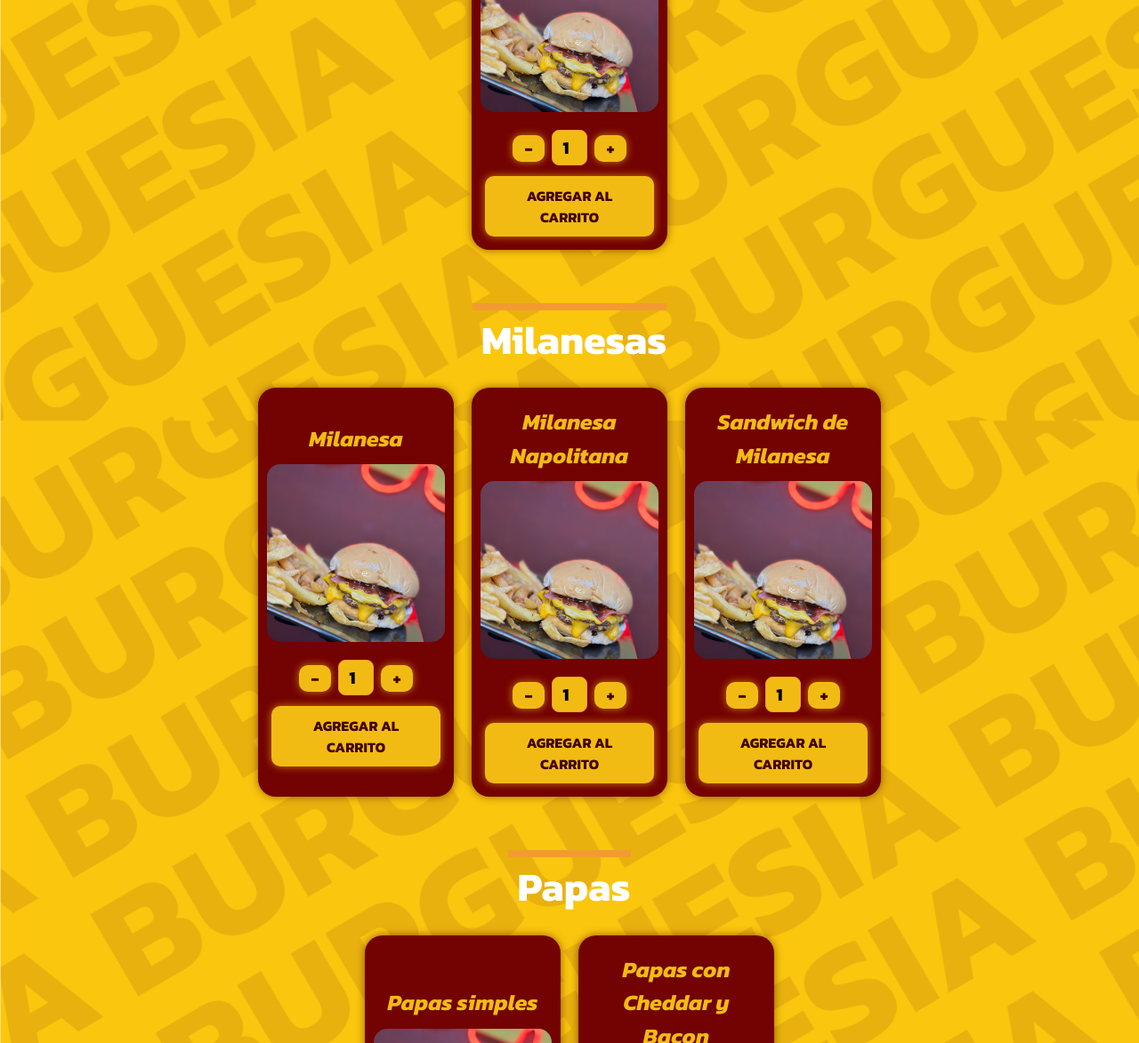
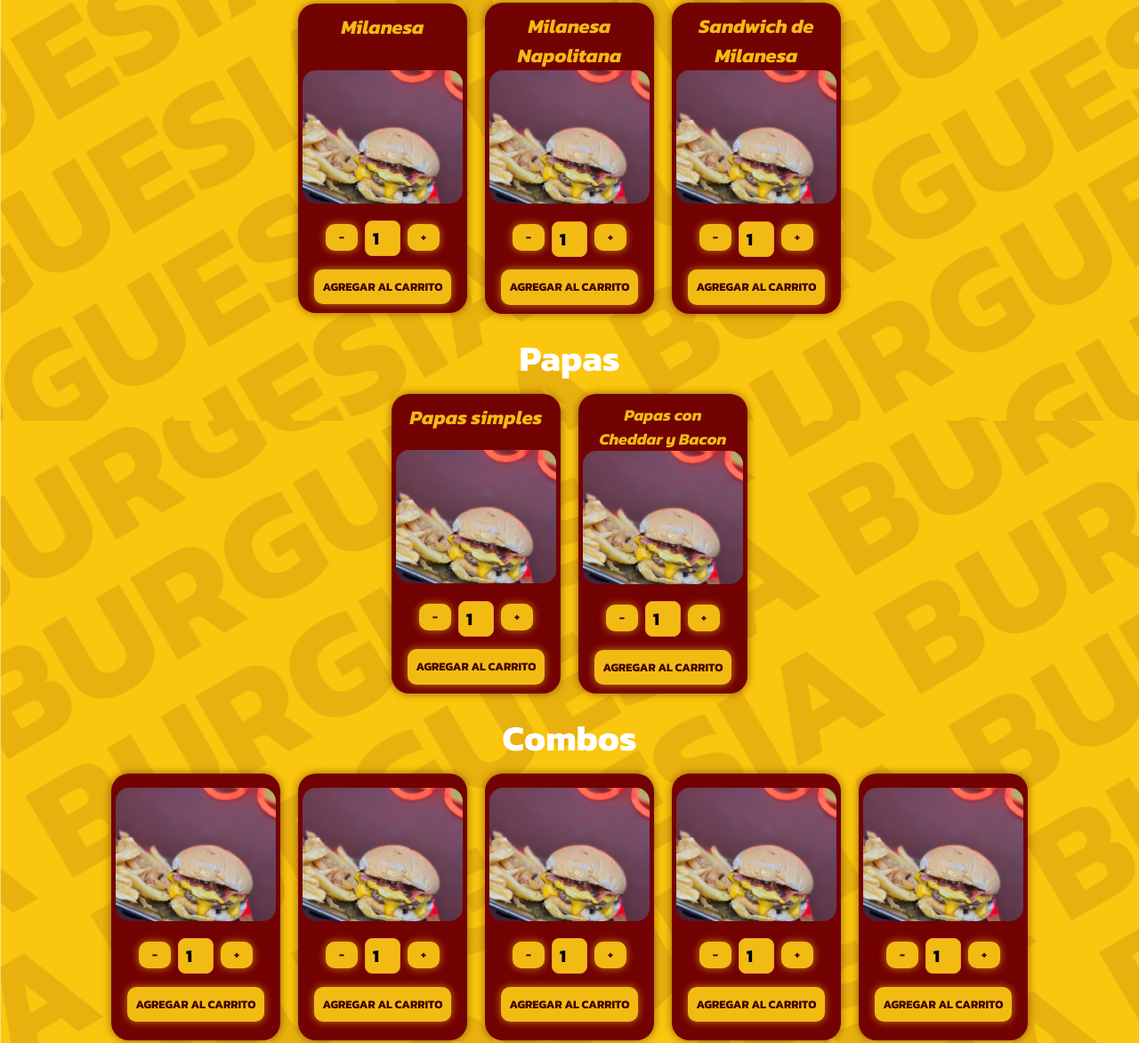
Before and after one commit to PedroMG4/JrBurguesia, a website: page menu.html in a window 1280 px wide. Shown: the part 1095-2268 px from the top of the page at 89% size. Drawn offline with nearby package versions, Linux system fonts and the light colour scheme.

Commit message:
Corregi menu, las cards son responsive, cambie tamaños a titulo, texto e imagenes

```diff
--- a/menu.html
+++ b/menu.html
@@ -74,12 +74,15 @@
            </div>
         </div>
     </nav>
+
+
     <div class="containerHamburguesas">
         <div id="categoriaHamburguesas">Hamburguesas</div>
         <div class="imagenesHamburguesas">
             <div class="hamburguesa-item">
                     <div id="nombreProducto">Cheeseburger</div>
-                <img src="Assets/IMG_0229.jpeg" alt="Cheeseburger" height="200" width="200" class="image-preview" data-title="Cheeseburguer" data-description="Paty, Cheddar, Aderezo, Cebolla" onclick="openModal(this)">
+                    <img src="Assets/IMG_0229.jpeg" alt="Cheeseburger" class="image-preview" data-title="Cheeseburguer" data-description="Paty, Cheddar, Aderezo, Cebolla" onclick="openModal(this)">
+                    <div class="accordion-item"></div>
                     <div class="agregar-carrito">
                         <div class="cantidad-control">
                             <button type="button" class="btn-restar">-</button>
@@ -100,6 +103,7 @@
                         <button onclick="addToCart(this)">AGREGAR AL CARRITO</button>
                     </div>
             </div>
+
             <div class="hamburguesa-item">
                 <div id="nombreProducto">Clásica</div>
                 <img src="Assets/IMG_0229.jpeg" alt="Clásica" height="200" width="200" class="image-preview" data-title="Clásica" data-description="Paty, Cheddar, Aderezo, Huevo, Lechuga, Tomate" onclick="openModal(this)">
@@ -217,11 +221,12 @@
             </div>
         </div>
     </div>
+
     <div class="containerMilanesas">
         <div id="categoriaMilanesas">Milanesas</div>
         <div class="imagenesMilanesas">
             <div class="hamburguesa-item">
-                <div id="nombreProducto">Milanesa</div>
+                <div id="nombreProducto" style="margin-bottom: 32px;">Milanesa</div>
                 <img src="Assets/IMG_0229.jpeg" alt="Cheeseburger" height="200" width="200" class="image-preview" data-title="Milanesa" data-description="Paty, Cheddar, Aderezo, Cebolla" onclick="openModal(this)">
                 <div class="agregar-carrito">
                     <div class="cantidad-control">
@@ -270,11 +275,12 @@
             </div>
         </div>
     </div>
+
     <div class="containerPapas">
         <div id="categoriaPapas">Papas</div>
         <div class="imagenesPapas">
             <div class="hamburguesa-item">
-                <div id="nombreProducto">Papas simples</div>
+                <div id="nombreProducto" style="margin-bottom: 20px;">Papas simples</div>
                 <img src="Assets/IMG_0229.jpeg" alt="Cheeseburger" height="200" width="200" class="image-preview" data-title="Papas simples" data-description="Paty, Cheddar, Aderezo, Cebolla" onclick="openModal(this)">
                 <div class="agregar-carrito">
                     <div class="cantidad-control">
@@ -290,7 +296,7 @@
                 </div>
             </div>
             <div class="hamburguesa-item">
-                <div id="nombreProducto">Papas con Cheddar y Bacon</div>
+                <div id="nombreProducto" style="font-size: 18px;">Papas con Cheddar y Bacon</div>
                 <img src="Assets/IMG_0229.jpeg" alt="Mega" height="200" width="200" class="image-preview" data-title="Papas con cheddar y bacon" data-description="Paty, Cheddar, Aderezo, Cebolla caramelizada, Bacon" onclick="openModal(this)">
                 <div class="agregar-carrito">
                     <div class="cantidad-control">
@@ -307,9 +313,91 @@
             </div>
         </div>
     </div>
+
     <div class="containerCombos">
         <div id="categoriaCombos">Combos</div>
         <div class="imagenesCombos">
+            <div class="hamburguesa-item">
+                <img src="Assets/IMG_0229.jpeg" alt="Cheeseburger" height="200" width="200" class="image-preview" data-title="Cheeseburger" data-description="Paty, Cheddar, Aderezo, Cebolla" onclick="openModal(this)">
+                <div class="agregar-carrito">
+                    <div class="cantidad-control">
+                        <button type="button" class="btn-restar">-</button>
+
+                        <div class="cantidad-wrapper">
+                            <input type="number" min="1" value="1" class="cantidad-input" readonly>
+                        </div>
+
+                        <button type="button" class="btn-sumar">+</button>
+                    </div>
+                    <button onclick="addToCart(this)">AGREGAR AL CARRITO</button>
+                </div>
+            </div>
+            <div class="hamburguesa-item">
+                <img src="Assets/IMG_0229.jpeg" alt="Mega" height="200" width="200" class="image-preview" data-title="Mega" data-description="Paty, Cheddar, Aderezo, Cebolla caramelizada, Bacon" onclick="openModal(this)">
+                <div class="agregar-carrito">
+                    <div class="cantidad-control">
+                        <button type="button" class="btn-restar">-</button>
+
+                        <div class="cantidad-wrapper">
+                            <input type="number" min="1" value="1" class="cantidad-input" readonly>
+                        </div>
+
+                        <button type="button" class="btn-sumar">+</button>
+                    </div>
+                    <button onclick="addToCart(this)">AGREGAR AL CARRITO</button>
+                </div>
+            </div>
+            <div class="hamburguesa-item">
+                <img src="Assets/IMG_0229.jpeg" alt="Clásica" height="200" width="200" class="image-preview" data-title="Clásica" data-description="Paty, Cheddar, Aderezo, Huevo, Lechuga, Tomate" onclick="openModal(this)">
+                <div class="agregar-carrito">
+                    <div class="cantidad-control">
+                        <button type="button" class="btn-restar">-</button>
+
+                        <div class="cantidad-wrapper">
+                            <input type="number" min="1" value="1" class="cantidad-input" readonly>
+                        </div>
+
+                        <button type="button" class="btn-sumar">+</button>
+                    </div>
+                    <button onclick="addToCart(this)">AGREGAR AL CARRITO</button>
+                </div>
+            </div>
+            <div class="hamburguesa-item">
+                <img src="Assets/IMG_0229.jpeg" alt="Super" height="200" width="200" class="image-preview" data-title="Super" data-description="Paty, Cheddar, Aderezo, Cebolla, Huevo, Panceta" onclick="openModal(this)">
+                <div class="agregar-carrito">
+                    <div class="cantidad-control">
+                        <button type="button" class="btn-restar">-</button>
+
+                        <div class="cantidad-wrapper">
+                            <input type="number" min="1" value="1" class="cantidad-input" readonly>
+                        </div>
+
+                        <button type="button" class="btn-sumar">+</button>
+                    </div>
+                    <button onclick="addToCart(this)">AGREGAR AL CARRITO</button>
+                </div>
+            </div>
+            <div class="hamburguesa-item">
+                <img src="Assets/IMG_0229.jpeg" alt="BBQ" height="200" width="200" class="image-preview" data-title="BBQ" data-description="Paty, Cheddar, Aderezo, Panceta, Salsa Barbacoa" onclick="openModal(this)">
+                <div class="agregar-carrito">
+                    <div class="cantidad-control">
+                        <button type="button" class="btn-restar">-</button>
+
+                        <div class="cantidad-wrapper">
+                            <input type="number" min="1" value="1" class="cantidad-input" readonly>
+                        </div>
+
+                        <button type="button" class="btn-sumar">+</button>
+                    </div>
+                    <button onclick="addToCart(this)">AGREGAR AL CARRITO</button>
+                </div>
+            </div>
+        </div>
+    </div>
+
+    <div class="containerBebdidas">
+        <div id="categoriaBebidas">Bebidas</div>
+        <div class="imagenesBebidas">
             <div class="hamburguesa-item">
                 <img src="Assets/IMG_0229.jpeg" alt="Cheeseburger" height="200" width="200" class="image-preview" data-title="Cheeseburger" data-description="Paty, Cheddar, Aderezo, Cebolla" onclick="openModal(this)">
                 <div class="agregar-carrito">
--- a/menuStyle.css
+++ b/menuStyle.css
@@ -189,21 +189,55 @@ li a:hover svg .cart {
     color: black;
 }
 
+#categoriaHamburguesas,
+#categoriaLomitos,
+#categoriaMilanesas,
+#categoriaPapas,
+#categoriaCombos,
+#categoriaBebidas {
+    text-align: center;
+    color: white;
+    font-size: 40px;
+    font-weight: 700;
+    margin-bottom: 10px;
+}
 
-/* === CONTENEDORES DE CATEGORÍAS === */
+#nombreProducto{
+    color: #f2bb13;
+    font-size: 22px;
+    padding-top: 5px;
+    font-weight: 700;
+    font-style: italic;
+    width: 150px;
+    text-align: center;
+}
+
+/* === CONTENEDORES DE CATEGORÍAS === *//*
 .containerHamburguesas,
 .containerLomitos,
 .containerMilanesas,
 .containerPapas,
 .containerCombos {
     padding: 30px 20px;
+    text-align: center;
+
+}*/
+.imagenesHamburguesas ,
+.imagenesLomitos,
+.imagenesMilanesas,
+.imagenesPapas,
+.imagenesCombos,
+.imagenesBebidas{
     display: flex;
-    flex-direction: column;
+    gap: 20px;
+    flex-wrap: wrap;
+    justify-content: center;
     align-items: center;
+    margin-bottom: 20px;
 }
 
 
-/* === TÍTULOS DE SECCIONES === */
+/* === TÍTULOS DE SECCIONES === *//*
 #categoriaHamburguesas,
 #categoriaLomitos,
 #categoriaMilanesas,
@@ -217,7 +251,7 @@ li a:hover svg .cart {
     padding-left: 10px;
 }
 
-/* === GRID DE PRODUCTOS === */
+/* === GRID DE PRODUCTOS === *//*
 .imagenesHamburguesas,
 .imagenesLomitos,
 .imagenesMilanesas,
@@ -234,7 +268,7 @@ li a:hover svg .cart {
 /* === CADA PRODUCTO === */
 .hamburguesa-item {
     background-color: #730202;
-    padding: 15px;
+    padding: 5px;
     border-radius: 20px;
     transition: transform 0.2s;
     box-shadow: 0 0 10px #40010188;
@@ -242,21 +276,20 @@ li a:hover svg .cart {
     flex-direction: column;
     justify-content: center;
     align-items: center;
-    text-align: center;
     min-height: 300px;
+    max-width: fit-content;
 }
-
 
 .hamburguesa-item:hover {
     transform: scale(1.03);
 }
 
 .image-preview {
-    width: 200px;
-    height: 200px;
+    width: 180px;
+    height: 150px;
     object-fit: cover;
     border-radius: 15px;
-    margin-bottom: 10px;
+    margin-bottom: 7px;
 }
 
 
@@ -264,19 +297,21 @@ li a:hover svg .cart {
 .hamburguesa-item button {
     background-color: #f2bb13;
     color: #400101;
-    padding: 10px 15px;
+    padding: 10px;
+    font-size: 13px;
     font-weight: bold;
     border: none;
     border-radius: 10px;
     cursor: pointer;
     transition: all 0.3s ease;
     margin-top: 10px;
+    margin-bottom: 5px;
     box-shadow: 0 0 10px #f2bb13aa;
 }
 
 .hamburguesa-item button:hover {
     background-color: #f29b30;
-    box-shadow: 0 0 15px #f2bb13;
+    box-shadow: 0 0 15px #f2bb13aa;
     transform: scale(1.05);
 }
 
@@ -352,14 +387,7 @@ footer {
 
 /* FIN FOOTER */
 
-#nombreProducto{
-    color: #f2bb13;
-    font-size: 25px;
-    padding: 10px;
-    padding-top: 5px;
-    font-weight: 700;
-    font-style: italic;
-}
+
 
 .agregar-carrito {
     display: flex;
@@ -373,8 +401,9 @@ footer {
     display: flex;
     flex-direction: row;
     align-items: flex-start;
-    gap: 5px;
+    gap: 8px;
     color: #f2bb13;
+    font-size: 12px;
 }
 
 .cantidad-control {
@@ -408,31 +437,34 @@ footer {
   }
 
   /* Wrapper que le da el estilo al input */
-  .cantidad-wrapper {
+.cantidad-wrapper {
     width: 40px;
     height: 40px;
     border: 1px solid #f29b30;
     border-radius: 8px;
     background-color: #f2bb13;
-  }
+    display: flex;
+    justify-content: center;
+    align-items: center;
+}
 
   /* Input centrado al 100% */
-  .cantidad-input {
+.cantidad-input {
     width: 100%;
     height: 100%;
     font-size: 20px;
-    align-items: center;
-    text-align: center;
-    justify-content: center;
     border: none;
     background: transparent;
     outline: none;
     pointer-events: none;
-    padding-left: 18%;
     font-weight: 700;
+    text-align: center;
     display: flex;
-  }
+    justify-content: center;
+    align-items: center;
+}
 
+  /*
 @media (max-width: 768px) {
 
     #navlist {
@@ -467,7 +499,8 @@ footer {
         width: 40px;
         height: 40px;
     }
-    /* BARRA DE CATEGORÍAS */
+
+    /* BARRA DE CATEGORÍAS *//*
     #barraCategorias {
         flex-direction: column;
         gap: 8px;
@@ -480,7 +513,7 @@ footer {
         padding: 8px 16px;
     }
 
-    /* TÍTULOS DE SECCIONES */
+    /* TÍTULOS DE SECCIONES *//*
     #categoriaHamburguesas,
     #categoriaLomitos,
     #categoriaMilanesas,
@@ -492,7 +525,7 @@ footer {
         padding-left: 0;
     }
 
-    /* GRID DE PRODUCTOS */
+    /* GRID DE PRODUCTOS *//*
     .imagenesHamburguesas,
     .imagenesLomitos,
     .imagenesMilanesas,
```
Lines whose indentation alone changed are shown as unchanged.
